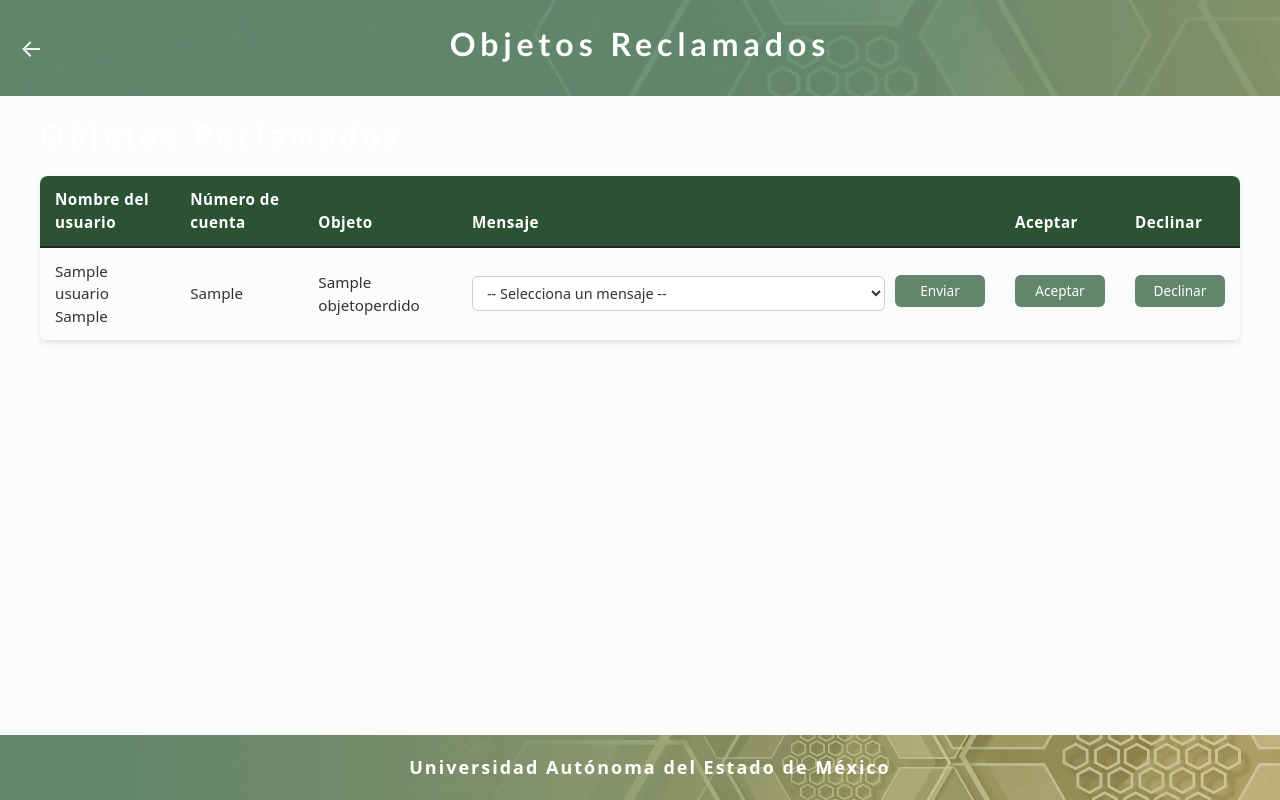
After one commit to DrAtl30/objetosPerdidosFCA, a Django app: page /administrador/reclamados/ in a window 1280 px wide. The commit adds this page. Run offline with Django 5.2, Linux system fonts and the light colour scheme; tables that the repository leaves empty hold one stand-in row (values such as "Sample post").

Commit message:
feat: agrega funcionalidad de reclamaciones de objetos
- Modelos: elimina relación de ObjetosPerdidos con usuario, quita atributos de ReporteEntrega, y agrega tabla Reclamacion
- URLs: agrega rutas para reclamar, aceptar y declinar objetos
- Vistas: implementa lógica para reclamar objetos, mostrar reclamados, aceptar y eliminar reclamaciones; evita editar, ocultar o eliminar objetos reclamados
- Frontend:
  - JS: añade peticiones de reclamar, aceptar y declinar; mejora interacción con mensajes del backend
  - Modals: permite cambiar texto de botones de confirmación
  - Templates: agrega reclamados.html y enlaces en administrador.html
  - CSS: estilos para tabla de objetos reclamados

```diff
--- a/app/apps/urls.py
+++ b/app/apps/urls.py
@@ -1,7 +1,7 @@
 from django.urls import path, include
 from rest_framework.routers import DefaultRouter
 # from rest_framework.authtoken.views import obtain_auth_token #es para pruebas
-from apps.views import (isAuth,RegistroAlumnoView,LoginAlumnoView,LogOutAlumnoView,ConfirmarCuentaView,verificar_correo_confirmado, ReenviarCorreoConfirmacion, ObjetoPerdidoViewSet, toggle_ocultar_objeto, obtener_ocultos, PasswordResetView, PasswordResetConfirmView, ReenviarCorreoResetPasswordView)
+from apps.views import (isAuth,RegistroAlumnoView,LoginAlumnoView,LogOutAlumnoView,ConfirmarCuentaView,verificar_correo_confirmado, ReenviarCorreoConfirmacion, ObjetoPerdidoViewSet, toggle_ocultar_objeto, obtener_ocultos, PasswordResetView, PasswordResetConfirmView, ReenviarCorreoResetPasswordView, ReclamacionDetail)
 
 router = DefaultRouter()
 router.register(r'objetos', ObjetoPerdidoViewSet, basename='objetos')
@@ -20,6 +20,8 @@ urlpatterns = [
     path("reenviar_pass/",ReenviarCorreoResetPasswordView.as_view(),name="reenviar_pass"),
     path("toggle_ocultar/",toggle_ocultar_objeto,name="toggle_ocultar_objeto"),
     path("obtener_ocultos/",obtener_ocultos,name="obtener_ocultos"),
+    path("reclamaciones/<int:pk>/",ReclamacionDetail.as_view(),name="delete_reclamacion"),
+    path("reclamaciones/<int:pk>/",ReclamacionDetail.as_view(),name="acept_reclamacion"),
 
     # path("comentario/<int:objeto_id>/", ComentarioView.as_view(),name="comentario_by_objeto"),
     # path("comentario/", ComentarioAllView.as_view(),name="comentario"),
--- a/app/apps/views.py
+++ b/app/apps/views.py
@@ -18,13 +18,13 @@ from django.db.models import Q
 from datetime import datetime, timedelta
 from email_service.api.services.email_services import enviar_correo_confirmacion, enviar_correo_recuperacion
 import logging, json, os
-from .models import Usuario, Objetoperdido,Imagenobjeto, Lugar_Perdida
+from .models import Usuario, Objetoperdido,Imagenobjeto, Lugar_Perdida, Reclamacion, Reporteentrega
 
 
 # Create your views here.
 logger = logging.getLogger(__name__)
 def prueba(request):
-    return render(request, 'auth/password_reset_confirm.html')
+    return render(request, 'administrador/reclamados.html')
 
 def home(request):
     user_name = ''
@@ -48,6 +48,20 @@ def user_registro(request):
     return render(request, "auth/registro.html", {"timestamp": timestamp})
 
 
+
+
+
+def home_admin(request):
+    if not request.user.is_authenticated or request.user.rol != 'administrador':
+        return redirect('/')
+    admin_name = ""
+    admin_lastname = ""
+    if request.user.is_authenticated:
+        admin_name = request.user.nombre
+        admin_lastname = request.user.apellidos
+
+    return render(request, "administrador/administrador.html", {'admin_name': admin_name, 'admin_lastname': admin_lastname})
+
 def object_registro(request,id_objeto=None):
     if not request.user.is_authenticated or request.user.rol != 'administrador':
         return redirect('/')
@@ -62,17 +76,29 @@ def object_registro(request,id_objeto=None):
     contexto ['lugares'] = lugares
     return render(request, "administrador/registroObjeto.html", contexto)
 
+def object_reclamados(request):
+    objetos = Objetoperdido.objects.filter(reclamaciones__isnull=False).prefetch_related('reclamaciones__usuario').distinct()
+    return render(request, 'administrador/reclamados.html', {'objetos': objetos})
 
-def home_admin(request):
-    if not request.user.is_authenticated or request.user.rol != 'administrador':
-        return redirect('/')
-    admin_name = ""
-    admin_lastname = ""
-    if request.user.is_authenticated:
-        admin_name = request.user.nombre
-        admin_lastname = request.user.apellidos
+def reclamar_objeto(request, id_objeto):
+    if request.method == 'POST':
+        objeto = get_object_or_404(Objetoperdido, pk=id_objeto)
 
-    return render(request, "administrador/administrador.html", {'admin_name': admin_name, 'admin_lastname': admin_lastname})
+        reclamacion_existe = Reclamacion.objects.filter(objeto=objeto, usuario=request.user).exists()
+        if reclamacion_existe:
+            return JsonResponse({'success':False, 'mensaje':'Ya has reclamado este objeto'})
+
+        Reclamacion.objects.create(objeto=objeto,usuario=request.user)
+
+        objeto.estado_objeto = 'reclamado'
+        objeto.save(update_fields=['estado_objeto'])
+
+        return JsonResponse({'success':True, 'mensaje': 'Objeto reclamado exitosamente'})
+
+    return JsonResponse({'success':False, 'mensaje': 'Metodo no permitido'}, status=405)
+
+
+
 
 def isAuth(request):
     return JsonResponse({'auth': request.user.is_authenticated,'id_usuario_auth':request.user.id_usuario if request.user.is_authenticated else None})
@@ -363,6 +389,8 @@ class ObjetoPerdidoViewSet(ModelViewSet):
             return Response({'error': 'No tienes permiso para realizar esta acción'}, status=status.HTTP_403_FORBIDDEN)
 
         instance = self.get_object()
+        if instance.estado_objeto == 'reclamado' or instance.reclamaciones.exists():
+            return Response({'error': 'No se puede editar un objeto que ya ha sido reclamado'}, status=status.HTTP_400_BAD_REQUEST)
         instance.nombre = request.data.get('nombre', instance.nombre)
         instance.descripcion_general = request.data.get('descripcion_general', instance.descripcion_general)
         instance.descripcion_especifica = request.data.get('descripcion_especifica', instance.descripcion_especifica)
@@ -393,6 +421,9 @@ class ObjetoPerdidoViewSet(ModelViewSet):
             return Response({'error': 'No tienes permiso para realizar esta acción'}, status=status.HTTP_403_FORBIDDEN)
 
         objeto = get_object_or_404(Objetoperdido, pk=pk)
+
+        if objeto.estado_objeto == 'reclamado' or objeto.reclamaciones.exists():
+            return Response({'error': 'No se puede eliminar un objeto que ha sido reclamado'},status=status.HTTP_400_BAD_REQUEST)
 
         # Eliminar las imágenes del sistema de archivos
         for imagen in objeto.imagenes.all():
@@ -429,6 +460,34 @@ class ObjetoPerdidoViewSet(ModelViewSet):
             }
         return Response(data)
 
+class ReclamacionDetail(APIView):
+    def post(self, request, pk):
+        reclamacion =  get_object_or_404(Reclamacion, pk=pk)
+        objeto = reclamacion.objeto
+        usuario = reclamacion.usuario
+
+        if objeto.estado_objeto == 'entregado':
+            return Response({'error': 'El objeto ya ha sido entregado'}, status=status.HTTP_400_BAD_REQUEST)
+
+        objeto.estado_objeto = 'entregado'
+        objeto.save(update_fields=['estado_objeto'])
+
+        Reporteentrega.objects.create(id_objeto = objeto,id_usuario_reclamante=usuario,fecha_hora_entrega=timezone.now() )
+
+        reclamaciones_eliminadas = list(Reclamacion.objects.filter(objeto=objeto).values_list('id', flat=True))
+        reclamaciones_eliminadas.append(reclamacion.id)
+
+        # Borra todas
+        Reclamacion.objects.filter(objeto=objeto).delete()
+
+        return Response({"message": "Reclamación aceptada","reclamaciones_eliminadas": reclamaciones_eliminadas}, status=status.HTTP_200_OK)
+
+
+    def delete(self, request, pk):
+        reclamacion = get_object_or_404(Reclamacion, pk=pk)
+        reclamacion.delete()
+        return Response({"message": "Reclamación eliminada correctamente"}, status=status.HTTP_200_OK)
+
 def toggle_ocultar_objeto(request):
     if not request.user.is_authenticated or not request.user.is_staff:
         return JsonResponse({'error':'No autorizado'}, status=403)
@@ -437,8 +496,14 @@ def toggle_ocultar_objeto(request):
         data = json.loads(request.body)
         objeto_id = data.get("id")
 
+
         if not objeto_id:
             return JsonResponse({"error": "ID no proporcionado"}, status=400)
+
+        objeto = get_object_or_404(Objetoperdido, pk=objeto_id)
+
+        if objeto.estado_objeto == 'reclamado' or objeto.reclamaciones.exists():
+            return JsonResponse({'error': 'No se puede ocultar un objeto que ha sido reclamado'}, status=400)
 
         ocultos_path = os.path.join(os.path.dirname(__file__), "../media/ocultos.json")
 
--- a/app/config/urls.py
+++ b/app/config/urls.py
@@ -16,6 +16,8 @@ urlpatterns = [
     path("registro-objeto/", views.object_registro, name="object_registro"),
     path("editar-objeto/<int:id_objeto>", views.object_registro, name="editar_objeto"),
     path("administrador/", views.home_admin, name="home_admin"),
+    path('administrador/reclamados/', views.object_reclamados, name='objetos_reclamados'),
+    path("reclamar/<int:id_objeto>/", views.reclamar_objeto, name="reclamar_objeto"),
     path("send-email", EmailAPIView.as_view(), name="send-email"),
     path("prueba/", views.prueba, name="prueba"),
 ]
--- /dev/null
+++ b/frontend/static/css/components/table.css
@@ -0,0 +1,71 @@
+.table {
+    width: 100%;
+    border-collapse: collapse;
+    margin-top: 1.5rem;
+    font-size: 0.95rem;
+    background-color: var(--color-background);
+    border-radius: 8px;
+    overflow: hidden;
+    box-shadow: 0px 2px 6px rgba(0,0,0,0.1);
+}
+.table thead {
+    background-color: var(--color-button-primary-hover); /* azul oscuro */
+    color: var(--color-text-light);
+}
+.table thead th {
+    padding: 12px 15px;
+    text-align: left;
+    font-weight: 600;
+    letter-spacing: 0.5px;
+}
+.table tbody tr {
+    border-bottom: 1px solid #e0e0e0;
+    transition: background 0.2s;
+}
+.table tbody tr:hover {
+    background-color: #f5f7fa; /* gris claro al pasar el mouse */
+}
+.table tbody td {
+    padding: 12px 15px;
+    color: #333;
+    vertical-align: middle;
+}
+.mensaje_container {
+    width: 70%;
+    display: flex;
+    align-items: center;
+    gap: 10px; /* espacio entre select y botón */
+}
+
+.mensaje-select {
+    flex: 1; /* ocupa todo el espacio posible */
+    padding: 6px 10px;
+    border: 1px solid #ccc;
+    border-radius: 6px;
+    background-color: #fff;
+    font-size: 0.9rem;
+    color: #333;
+    outline: none;
+    transition: border-color 0.2s;
+}
+
+.mensaje-select:focus {
+    border-color: #3498db;
+}
+
+.mensaje_container .msjbtn {
+    padding: 6px 12px;
+    font-size: 0.85rem;
+    border-radius: 6px;
+    white-space: nowrap; /* evita que el texto se parta en varias líneas */
+}
+
+.table .msjbtn {
+    padding: 6px 12px;
+    font-size: 0.85rem;
+    border-radius: 6px;
+    margin-top: 5px;
+}
+.table .empty{
+    text-align: center;
+}
--- /dev/null
+++ b/frontend/static/js/api/reclamacion.js
@@ -0,0 +1,31 @@
+import {getCSRFToken} from '../utils/utils.js';
+
+export async function declinarReclamacion(id_reclamacion) {
+    const response = await fetch(`/api/reclamaciones/${id_reclamacion}/`, {
+        method: 'DELETE',
+        headers: {
+            'X-CSRFToken': getCSRFToken(),
+        },
+    });
+
+    const data = await response.json();
+    if (!response.ok)
+        throw new Error(data.error || 'Error al declinar la reclamación');
+
+    return data;
+}
+
+export async function aceptarReclamacion(idReclamacion) {
+    const response = await fetch(`/api/reclamaciones/${idReclamacion}/`, {
+        method: 'POST',
+        headers: {
+            'X-CSRFToken': getCSRFToken(),
+        },
+    });
+
+    const data = await response.json();
+    if (!response.ok)
+        throw new Error(data.error || 'Error al aceptar la reclamación');
+
+    return data;
+}
--- a/frontend/static/js/components/modals.js
+++ b/frontend/static/js/components/modals.js
@@ -52,7 +52,7 @@ export function esperarCierreModal(modalId, duracion = 1500) {
     });
 }
 
-export function confirmarModal(mensaje, modalId = 'modalConfirmacion') {
+export function confirmarModal(mensaje, modalId = 'modalConfirmacion',textoBotonConfirmar = 'Eliminar') {
     return new Promise((resolve) => {
         const modal = document.getElementById(modalId);
         const mensajeElemento = modal.querySelector('.modalMessage');
@@ -60,6 +60,7 @@ export function confirmarModal(mensaje, modalId = 'modalConfirmacion') {
         const btnCancelar = modal.querySelector('.close');
 
         if (mensajeElemento) mensajeElemento.textContent = mensaje;
+        if (btnConfirmar) btnConfirmar.textContent = textoBotonConfirmar;
         modal.classList.add('is-open');
         modal.setAttribute('aria-hidden', 'false');
 
--- /dev/null
+++ b/frontend/static/js/features/reclamacion.js
@@ -0,0 +1,56 @@
+import {declinarReclamacion,aceptarReclamacion} from '../api/reclamacion.js';
+import {confirmarModal, mostrarModal, esperarCierreModal} from '../components/modals.js';
+
+document.querySelectorAll('.declinar').forEach((btn) => {
+    btn.addEventListener('click', async () => {
+        const confirma = await confirmarModal('¿Estás seguro de eliminar esta reclamacion?');
+        if (!confirma) return false;
+        const idReclamacion = btn.dataset.id;
+        try {
+            const result = await declinarReclamacion(idReclamacion);
+            mostrarModal(result.message || 'Reclamación eliminada correctamente', 'successModal');
+            await esperarCierreModal('successModal', 2000);
+            btn.closest('tr').remove();
+        } catch (error) {
+            console.error(error);
+            mostrarModal(error.message, 'errorModal');
+            await esperarCierreModal('errorModal', 2000);
+        }
+    });
+});
+
+document.querySelectorAll('.aceptar').forEach((btn) => {
+    btn.addEventListener('click', async () => {
+        const confirma = await confirmarModal('¿Aceptar la reclamación y entregar el objeto?','modalConfirmacion',
+    'Aceptar');
+        if (!confirma) return;
+
+        const idReclamacion = btn.dataset.id;
+        const objetoId = btn.dataset.objeto; // obtenemos el id del objeto
+
+        try {
+            const data = await aceptarReclamacion(idReclamacion);
+            mostrarModal(data.mensaje || 'Reclamación aceptada correctamente', 'successModal');
+            await esperarCierreModal('successModal', 2000);
+
+            data.reclamaciones_eliminadas.forEach((id) => {
+                const fila = document.querySelector(`tr[data-id="${id}"]`);
+                if (fila) fila.remove();
+            });
+
+            // Actualizamos el tbody si quedó vacío
+            const tbody = document.querySelector('tbody');
+            if (!tbody.querySelector('tr')) {
+                tbody.innerHTML = `
+                    <tr>
+                        <td class="empty" colspan="6">No hay objetos reclamados</td>
+                    </tr>
+                `;
+            }
+        } catch (error) {
+            console.error(error);
+            mostrarModal(error.message || 'No se pudo aceptar la reclamación', 'errorModal');
+            await esperarCierreModal('errorModal', 2000);
+        }
+    });
+});
--- a/frontend/templates/administrador/administrador.html
+++ b/frontend/templates/administrador/administrador.html
@@ -84,7 +84,7 @@
                                     <a href="{% url 'object_registro' %}" class="primary-btn d-btn">Add Objeto</a>
                                 </li>
                                 <li class="primary-btn d-btn">
-                                    <a href="#" class="primary-btn d-btn">Reclamados</a>
+                                    <a href="{% url 'objetos_reclamados' %}" class="primary-btn d-btn">Reclamados</a>
                                 </li>
                             </ul>
                         </div>
--- /dev/null
+++ b/frontend/templates/administrador/reclamados.html
@@ -0,0 +1,77 @@
+{% extends "base.html" %}
+{% load static %}
+
+{% block title %}Objetos Reclamados{% endblock %}
+
+{% block extra_css %}
+<link rel="stylesheet" href="{% static 'css/components/table.css' %}">
+<link rel="stylesheet" href="{% static 'css/components/nav.css' %}">
+<link rel="stylesheet" href="{% static 'css/components/button.css' %}">
+<link rel="stylesheet" href="{% static 'css/components/table.css' %}">
+{% endblock %}
+
+
+{% block class-header %}objR-header{% endblock  %}
+
+{% block nav-left %}
+    <a href="{% url 'home_admin' %}" class="back-arrow">&larr;</a>
+{% endblock  %}
+<!--Nav center-->
+{% block nav-center %}
+    <h1 class="title">Objetos Reclamados</h1>
+{% endblock  %}
+
+
+{% block content-main %}
+
+    <h1>Objetos Reclamados</h1>
+    <table class="table">
+        <thead>
+            <tr>
+                <th>Nombre del usuario</th>
+                <th>Número de cuenta</th>
+                <th>Objeto</th>
+                <th>Mensaje</th>
+                <th>Aceptar</th>
+                <th>Declinar</th>
+            </tr>
+        </thead>
+        <tbody>
+            {% for object in objetos %}
+                {% for reclamacion in object.reclamaciones.all %}
+                    <tr data-objeto="{{ object.id }}" data-id="{{ reclamacion.id }}">
+                        <td>{{reclamacion.usuario.nombre }} {{reclamacion.usuario.apellidos }}</td>
+                        <td>{{reclamacion.usuario.alumno.numero_cuenta }}</td>
+                        <td>{{ object.nombre }}</td>
+                        <td>
+                            <div class="mensaje_container">
+                                <select name="mensaje_{{object.id}}" class="mensaje-select">
+                                    <option value="">-- Selecciona un mensaje --</option>
+                                    <option value="Tu objeto está listo para recoger">Tu objeto está listo para recoger</option>
+                                    <option value="Tu objeto sigue en revisión">Tu objeto sigue en revisión</option>
+                                    <option value="No se encontró coincidencia con la descripción">No se encontró coincidencia con la descripción</option>
+                                    <option value="Contacta al área de objetos perdidos para más detalles">Contacta al área de objetos perdidos para más detalles</option>
+                                </select>
+                                <button class="primary-btn msjbtn" data-id="{{ reclamacion.id }}">Enviar</button>
+                            </div>
+
+                        </td>
+                        <td>
+                            <button class="primary-btn msjbtn aceptar" data-id="{{ reclamacion.id }}" data-objeto="{{ object.id }}">Aceptar</button>
+                        </td>
+                        <td>
+                            <button class="primary-btn msjbtn declinar" data-id="{{ reclamacion.id }}" data-objeto="{{ object.id }}">Declinar</button>
+                        </td>
+                    </tr>
+                {% endfor %}
+            {% empty %}
+                <tr>
+                    <td class="empty" colspan="6" >No hay objetos reclamados</td>
+                </tr>
+            {% endfor %}
+        </tbody>
+    </table>
+{% endblock %}
+{% block extra_js %}
+    <script type="module" src="{% static 'js/features/reclamacion.js' %}"></script>
+{% endblock %}
```
Also changed, not shown: app/apps/models.py (+11 -21 lines), frontend/static/js/api/objetos.js (+20 -5 lines), frontend/static/js/features/accionesObjeto.js (+6 -8 lines), frontend/static/js/features/mostrarInfoObjeto.js (+30 -6 lines).
